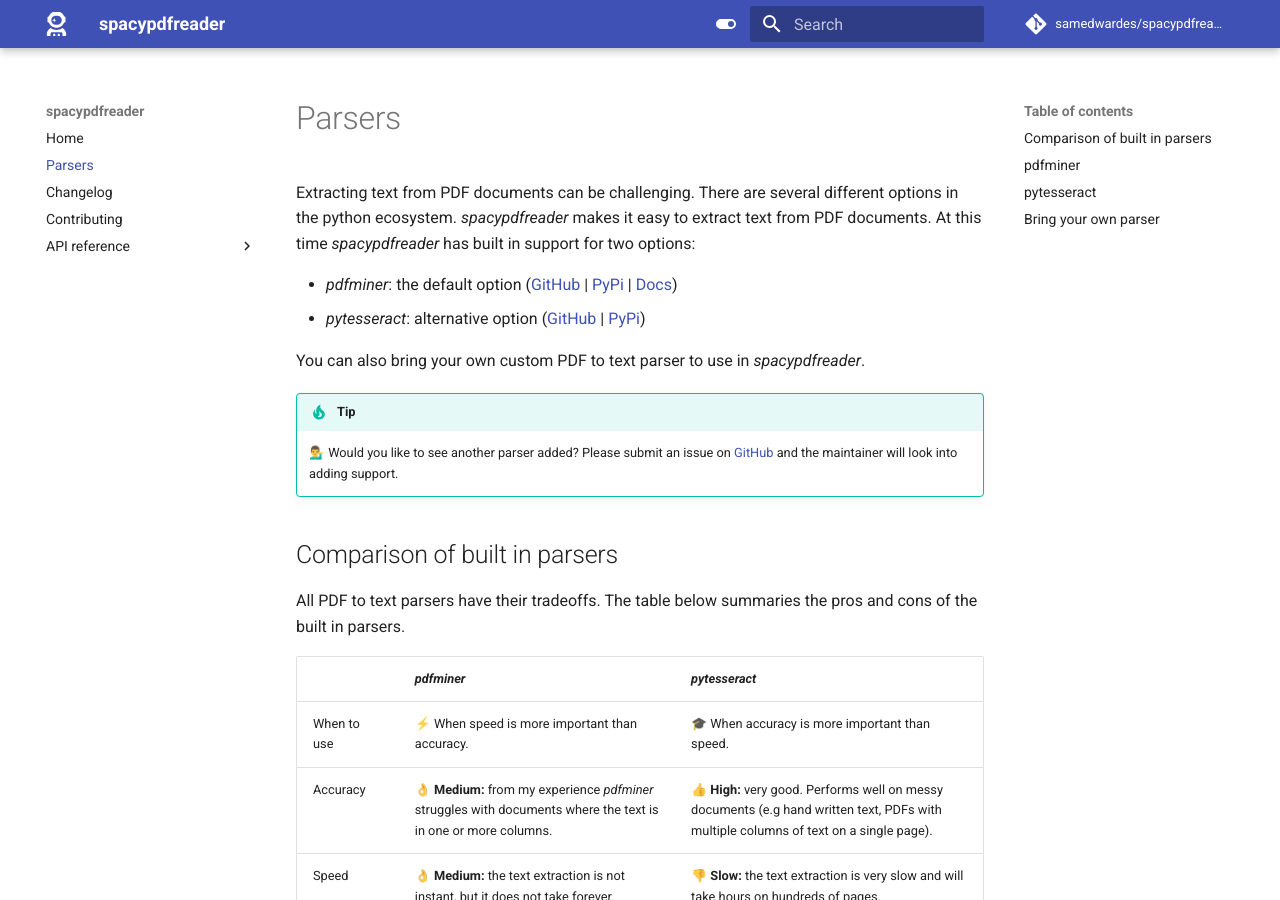
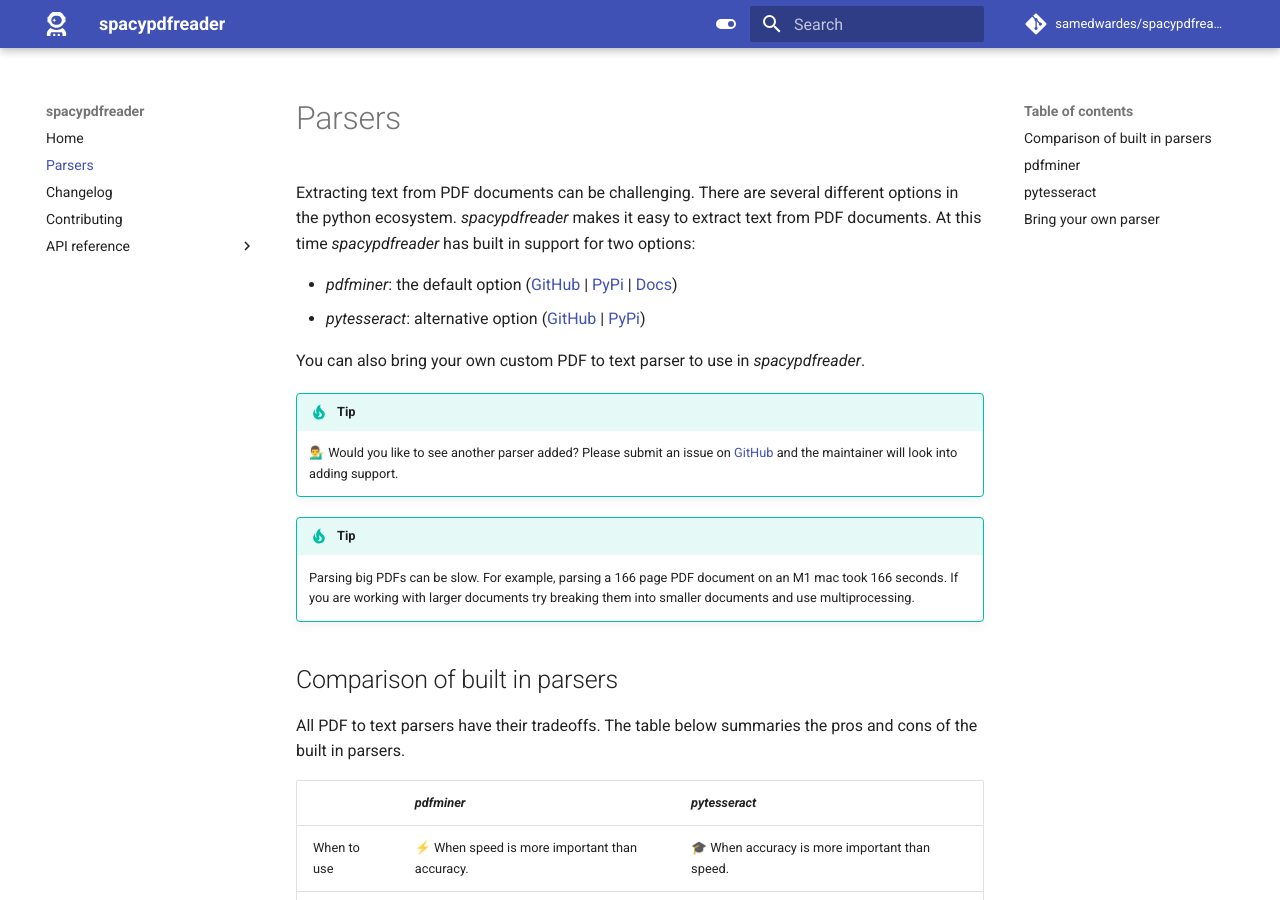
Before and after one commit to SamEdwardes/spacypdfreader, an MkDocs documentation site: the page built from docs/parsers.md, in a window 1280 px wide and 900 px high. Built offline with MkDocs 1.6.1 and Material for MkDocs 9.7.7, drawn with Linux system fonts in a browser that asks for light colours; comment, search, counter and statistics services are not loaded.

Commit message:
Add a tip about big pdfs in the docs

```diff
--- a/docs/parsers.md
+++ b/docs/parsers.md
@@ -10,6 +10,10 @@ You can also bring your own custom PDF to text parser to use in *spacypdfreader*
 !!! tip
 
     💁‍♂️ Would you like to see another parser added? Please submit an issue on [GitHub](https://github.com/SamEdwardes/spaCyPDFreader/issues/new/choose) and the maintainer will look into adding support.
+
+!!! tip
+
+    Parsing big PDFs can be slow. For example, parsing a 166 page PDF document on an M1 mac took 166 seconds. If you are working with larger documents try breaking them into smaller documents and use multiprocessing.
 
 ## Comparison of built in parsers
 
```
